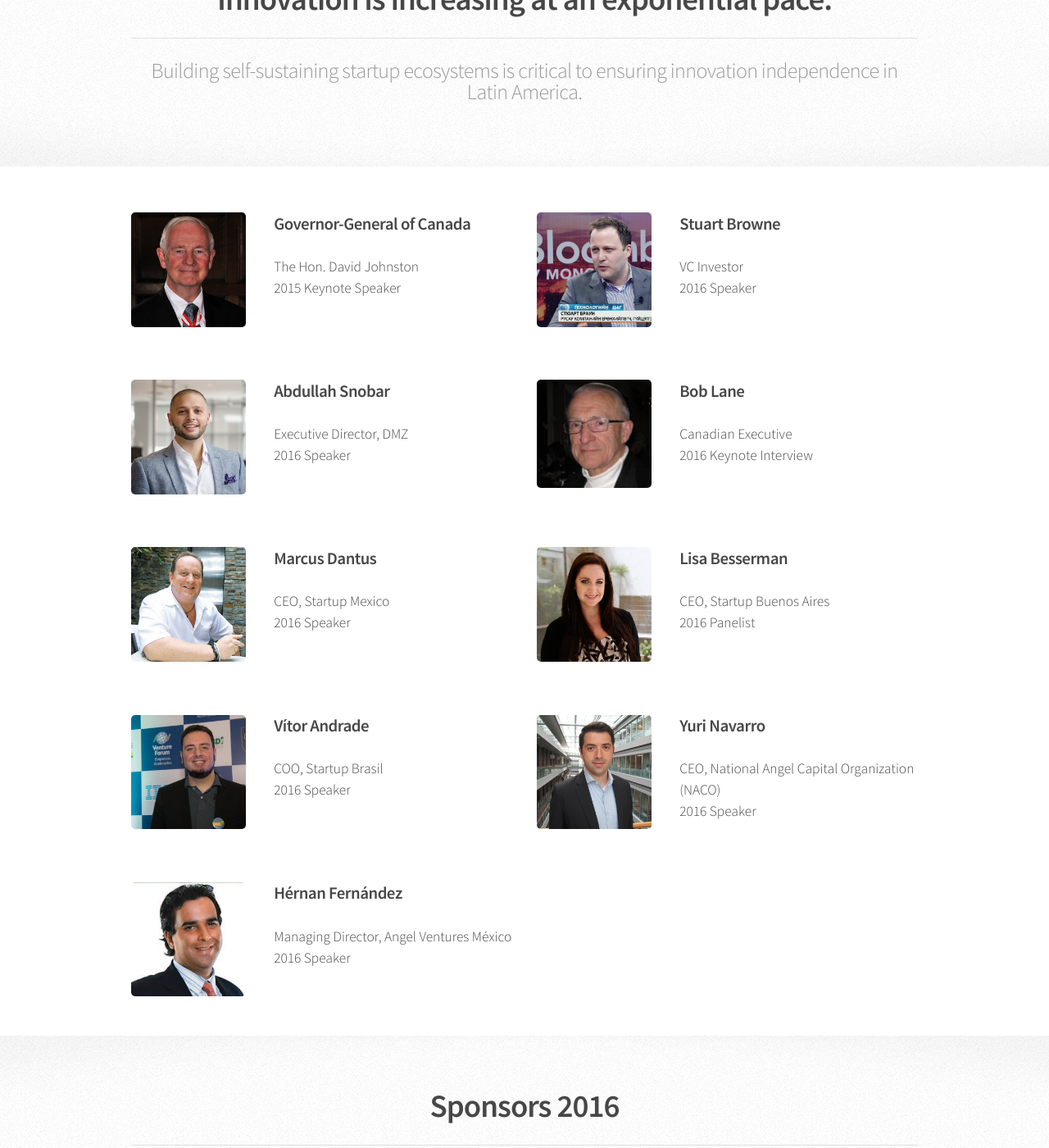
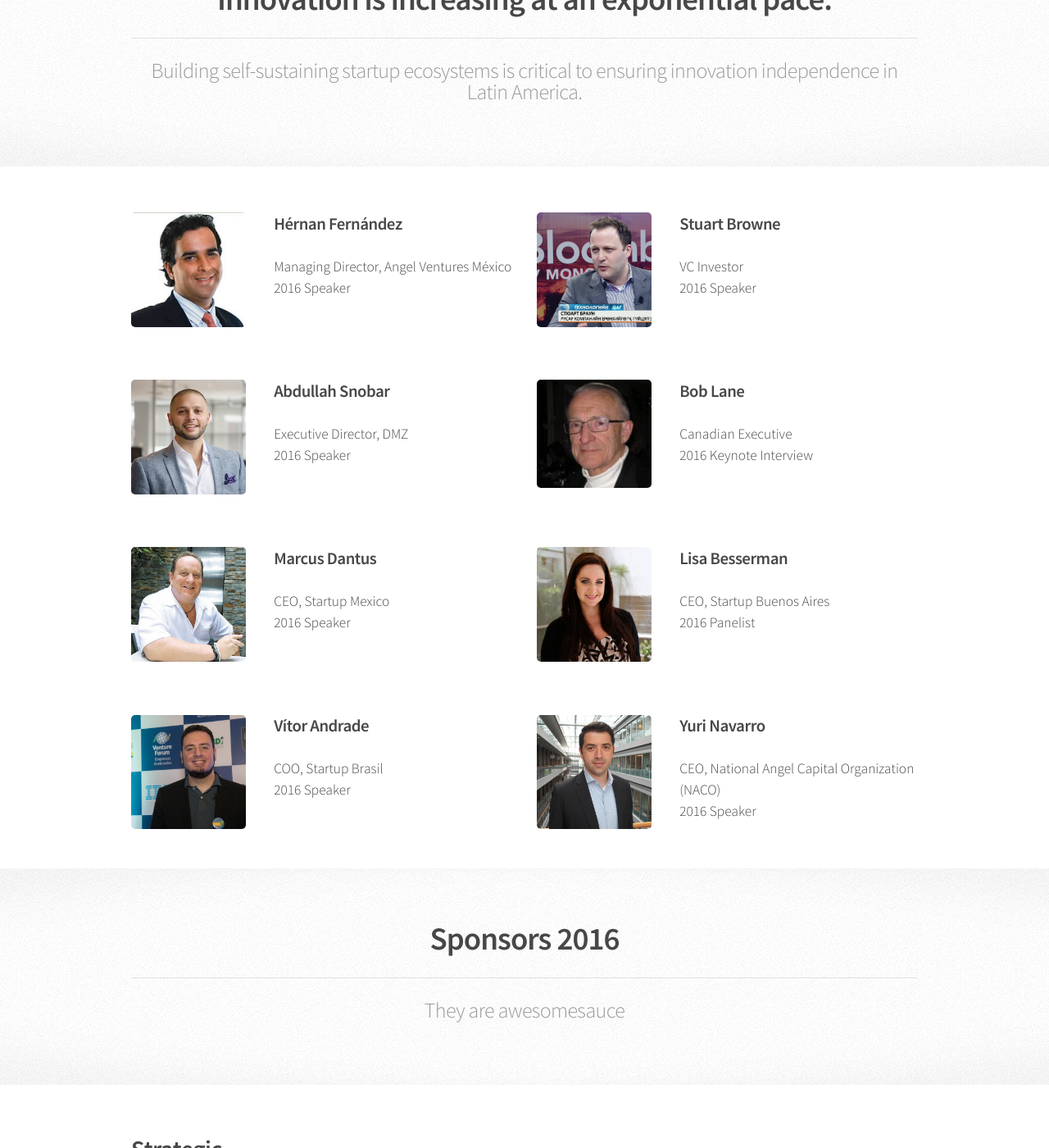
Before and after one commit to LatAmStartups/LatAmStartups.github.io, a Jekyll site: the page built from conference2016.html, in a window 1280 px wide and 1400 px high, scrolled down 1198 px. Shown: the whole window at 82% size. Built offline with Jekyll 4.4.1, drawn with Linux system fonts in a browser that asks for light colours.

Commit message:
removing GG

```diff
--- a/conference2016.html
+++ b/conference2016.html
@@ -61,13 +61,13 @@ layout: defaultconf
 			<div class="row">
 				<section class="6u">
 					<div class="box post">
-						<a href="governor-general-bio.html" class="image left"><img src="{{ site.baseurl }}/assets/images/GovernorGeneralofCanada.jpg" alt="" /></a>
+						<a href="hernan-fernandez-bio.html" class="image left"><img src="{{ site.baseurl }}/assets/images/HernanFernandez.jpg" alt="" /></a>
 						<div class="inner">
-							<h3>Governor-General of Canada</h3>
-							<p>The Hon. David Johnston<BR/>
-							2015 Keynote Speaker</p>
+							<h3>H&eacute;rnan Fern&aacute;ndez</h3>
+							<p>Managing Director, Angel Ventures M&eacute;xico<br />
+							2016 Speaker</p>
+						</div>
 					</div>
-						</div>
 				</section>
 				<section class="6u">
 					<div class="box post">
@@ -147,16 +147,6 @@ layout: defaultconf
 				</section>
 			</div>
 			<div class="row">
-				<section class="6u">
-					<div class="box post">
-						<a href="hernan-fernandez-bio.html" class="image left"><img src="{{ site.baseurl }}/assets/images/HernanFernandez.jpg" alt="" /></a>
-						<div class="inner">
-							<h3>H&eacute;rnan Fern&aacute;ndez</h3>
-							<p>Managing Director, Angel Ventures M&eacute;xico<br />
-							2016 Speaker</p>
-						</div>
-					</div>
-				</section>
 			</div>
 		</div>
 	</section>
```
